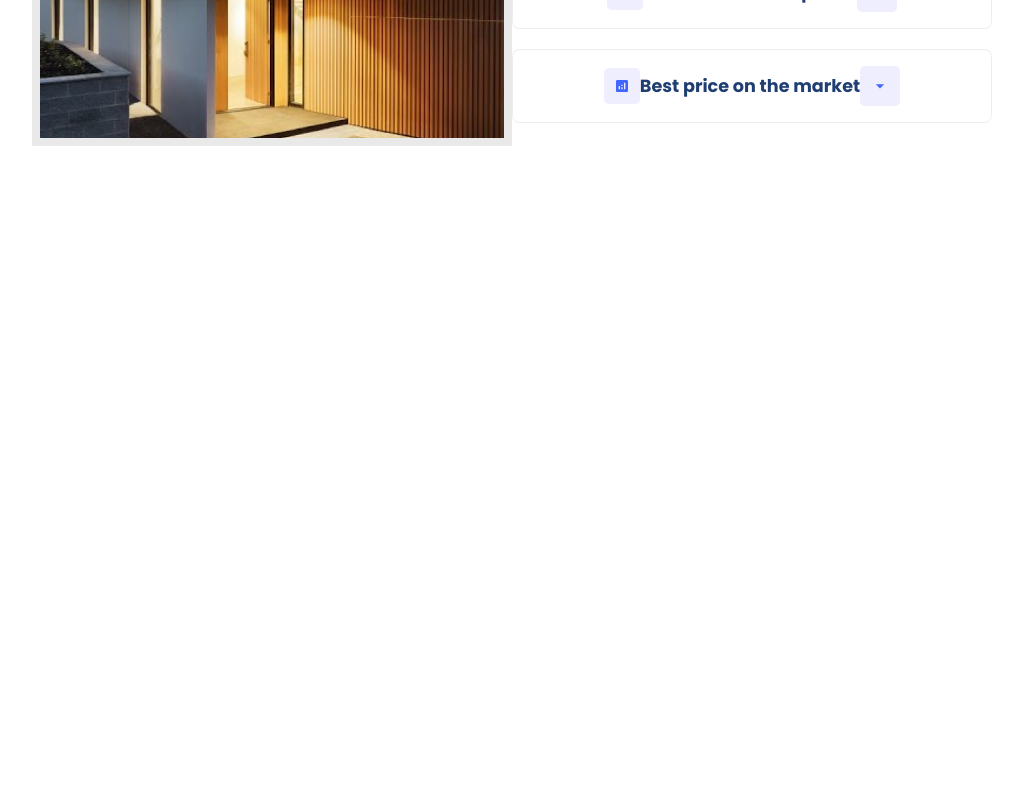
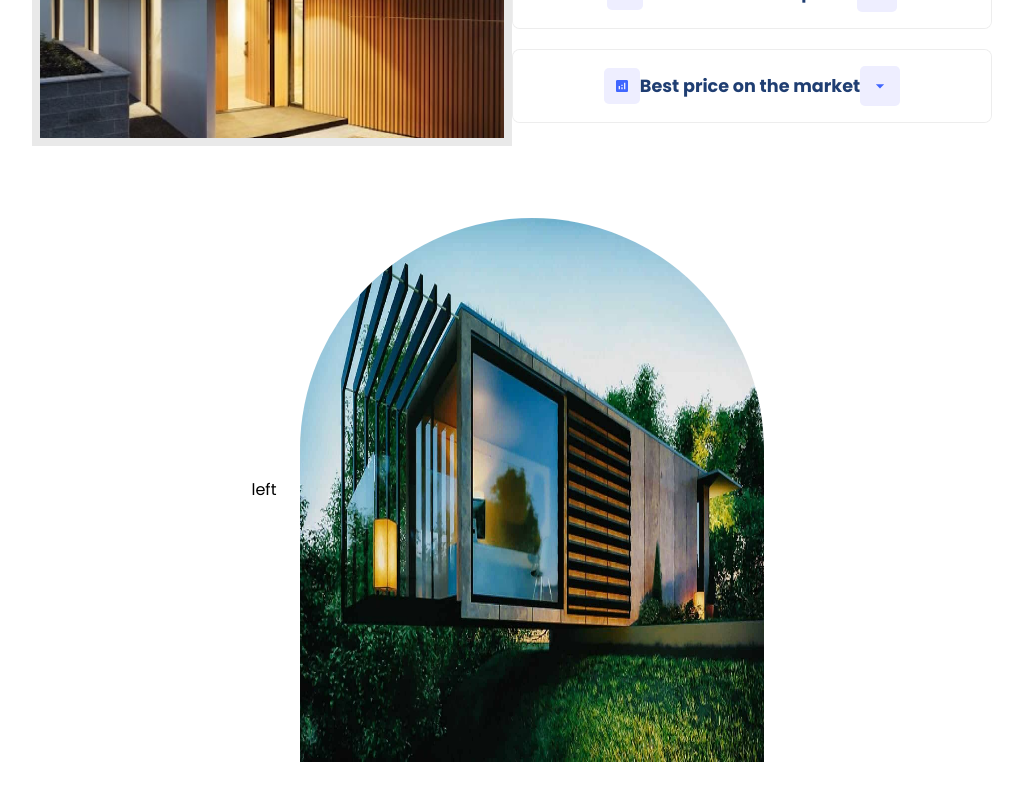
Before and after one commit to Chasith-Randima/real_state_site, a React (Vite) app: page / in a window 1280 px wide. Shown: the part 1935-2735 px from the top of the page, without its empty margins (128-1151 px from the left). Before the commit the page ends 2113 px from the top, so only its background shows below. Built offline with nearby package versions, Linux system fonts and the light colour scheme.

Commit message:
contact section basic structure added

```diff
--- a/src/App.jsx
+++ b/src/App.jsx
@@ -4,6 +4,7 @@
 import Companies from "./components/Companies/Companies";
 import Recidencies from "./components/Recidencies/Recidencies";
 import Value from "./components/Value/Value";
+import Contact from "./components/Contact/Contact";
 
 const App = () => {
   return (
@@ -17,6 +18,7 @@
         <Companies />
         <Recidencies />
         <Value />
+        <Contact />
       </div>
     </>
   );
--- /dev/null
+++ b/src/components/Contact/Contact.jsx
@@ -0,0 +1,21 @@
+import React from "react";
+import "./Contact.css";
+
+const Contact = () => {
+  return (
+    <>
+      <section className="c-wrapper">
+        <div className="paddings innerWidth flexCenter c-container">
+          <div className="c-left">left</div>
+          <div className="c-right">
+            <div className="image-container">
+              <img src="./contact.jpg" alt="" />
+            </div>
+          </div>
+        </div>
+      </section>
+    </>
+  );
+};
+
+export default Contact;
```
Also changed, not shown: src/components/Contact/Contact.css (added).
